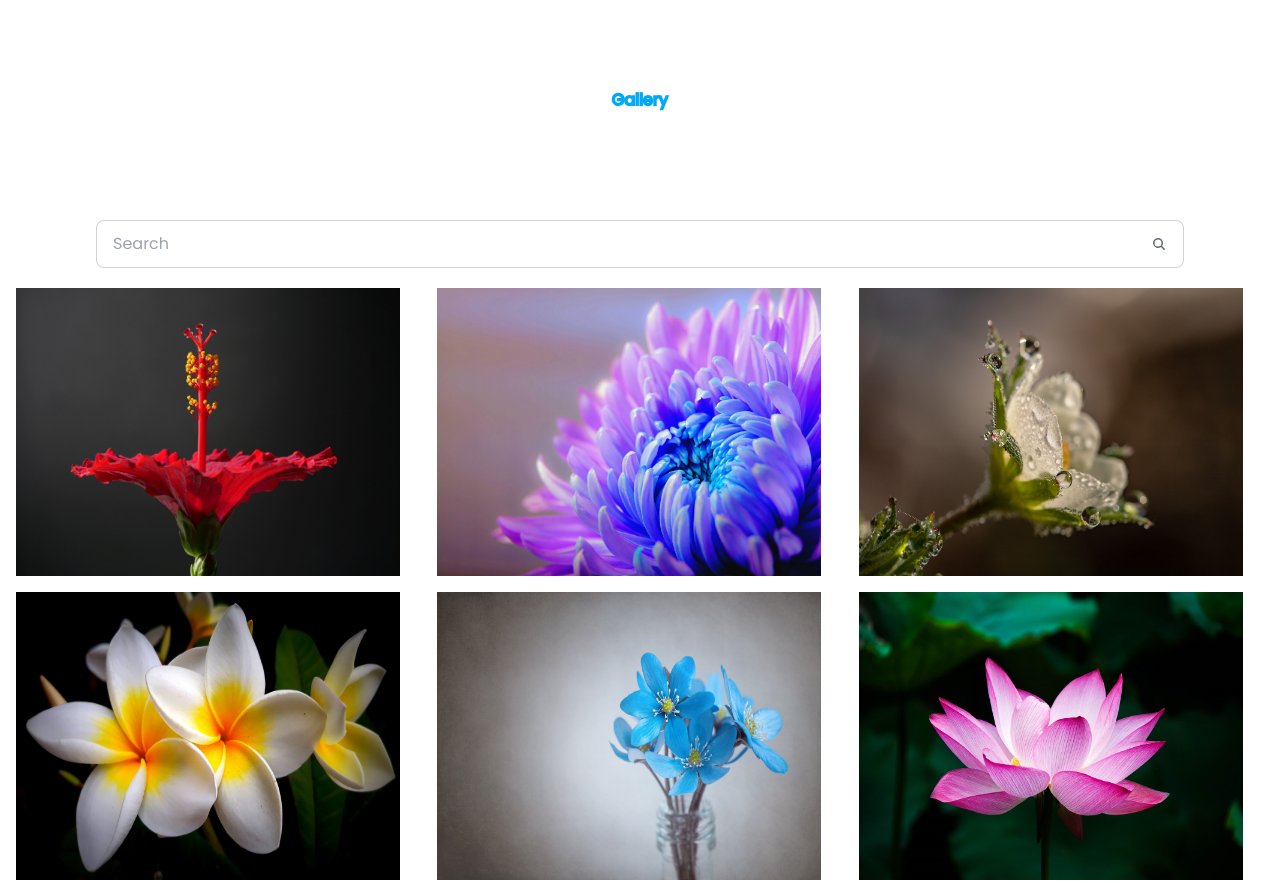
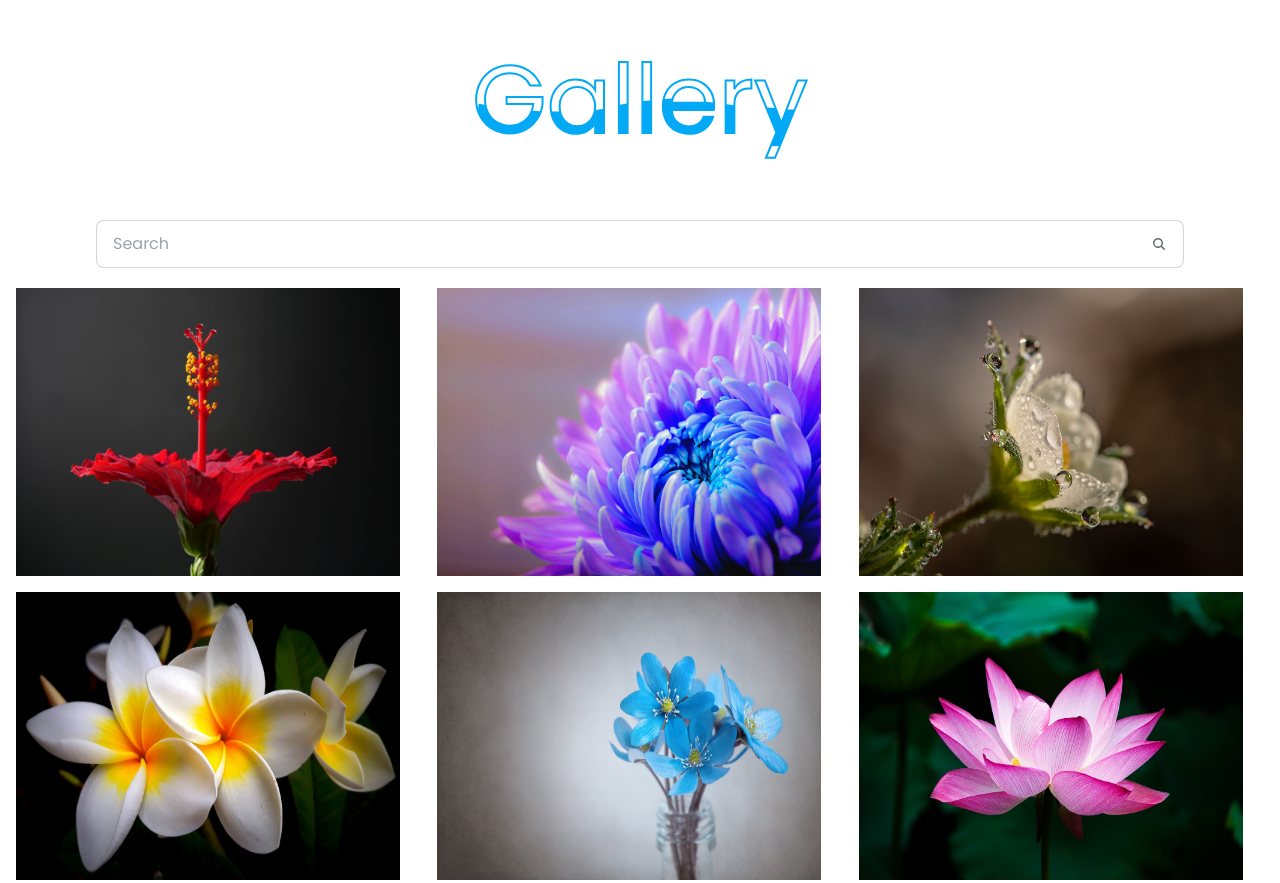
Before and after one commit to Naziur-Rahman/gallery, a website: page index.html in a window 1280 px wide. Shown: the top 883 px of the page. Drawn offline with nearby package versions, Linux system fonts and the light colour scheme.

Commit message:
Update index.html

```diff
--- a/index.html
+++ b/index.html
@@ -15,7 +15,8 @@
 
       <section class="animation lg:h-[200px] md:h-[140px] h-[110px]">
         <div class="content">
-            <h1 class=" ">Gallery</h1>
+            <h1 class="text-3xl md:text-7xl lg:text-8xl ">Gallery</h1>
+            <h1 class="text-3xl md:text-7xl lg:text-8xl ">Gallery</h1>
         </div>
       </section>
 
```
